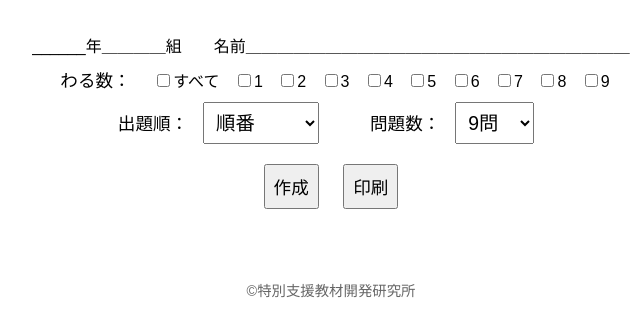
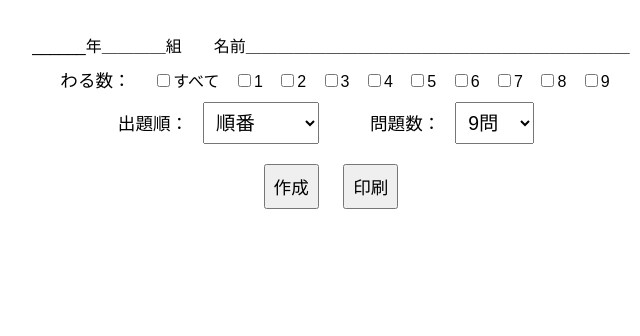
Before and after one commit to tkk-fk/warizanprint, a plain HTML site: page index.html in a window 1280 px wide. Shown: the whole page, without its empty margins (309-949 px from the left). Drawn offline with Linux system fonts and the light colour scheme.

Commit message:
Update index.html

```diff
--- a/index.html
+++ b/index.html
@@ -107,7 +107,7 @@
     <button onclick="window.print()">印刷</button>
   </div>
   <div id="problems"></div>
-  <div id="footer">©特別支援教材開発研究所</div>
+  <div id="footer"></div>
 
   <script>
     document.getElementById("selectAllDan").addEventListener("change", function () {
```
